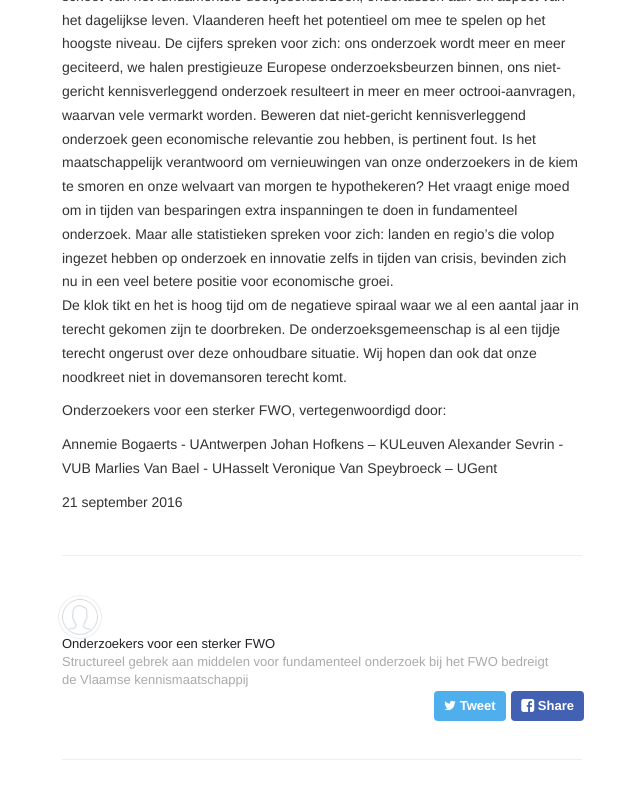
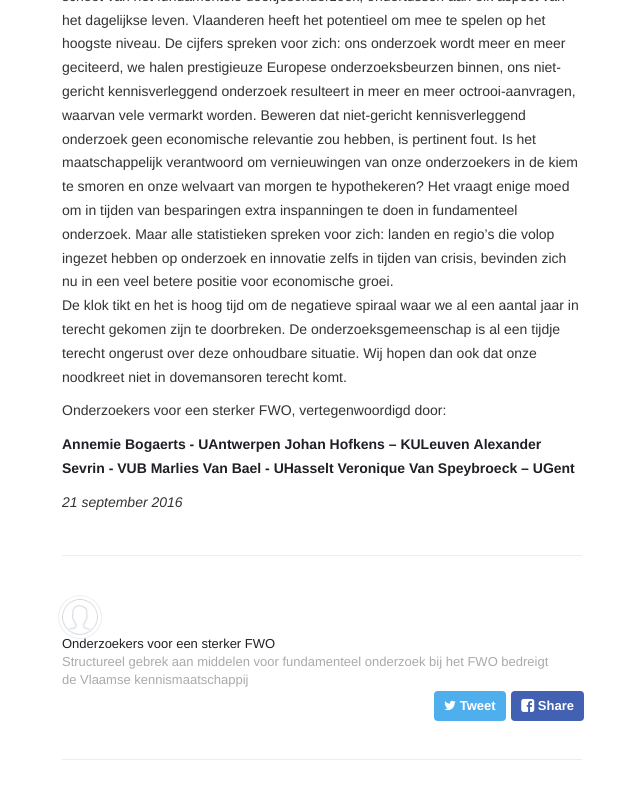
Before and after one commit to KrisJanssen/sterkFWO, a Jekyll site: the page built from _posts/2016-09-21-Open-Brief-NL.md, in a window 1280 px wide and 900 px high, scrolled down 2073 px. Shown: the top 799 px of the window, without its empty margins (318-958 px from the left). Built offline with Jekyll 4.4.1, drawn with Linux system fonts in a browser that asks for light colours; nearby versions of some CDN libraries; Markdown is read by kramdown in place of the engine named in the settings.

Commit message:
Minor layout modifications in the letter

```diff
--- a/_posts/2016-09-21-Open-Brief-NL.md
+++ b/_posts/2016-09-21-Open-Brief-NL.md
@@ -18,10 +18,10 @@ De klok tikt en het is hoog tijd om de negatieve spiraal waar we al een aantal j
 
 Onderzoekers voor een sterker FWO, vertegenwoordigd door:
 
-Annemie Bogaerts - UAntwerpen
-Johan Hofkens – KULeuven
-Alexander Sevrin - VUB
-Marlies Van Bael - UHasselt
-Veronique Van Speybroeck – UGent
+**Annemie Bogaerts - UAntwerpen**
+**Johan Hofkens – KULeuven**
+**Alexander Sevrin - VUB**
+**Marlies Van Bael - UHasselt**
+**Veronique Van Speybroeck – UGent**
 
-21 september 2016
+*21 september 2016*
```
Also changed, not shown: _posts/2016-09-21-Open-Brief-EN.md (+3 -3 lines).
